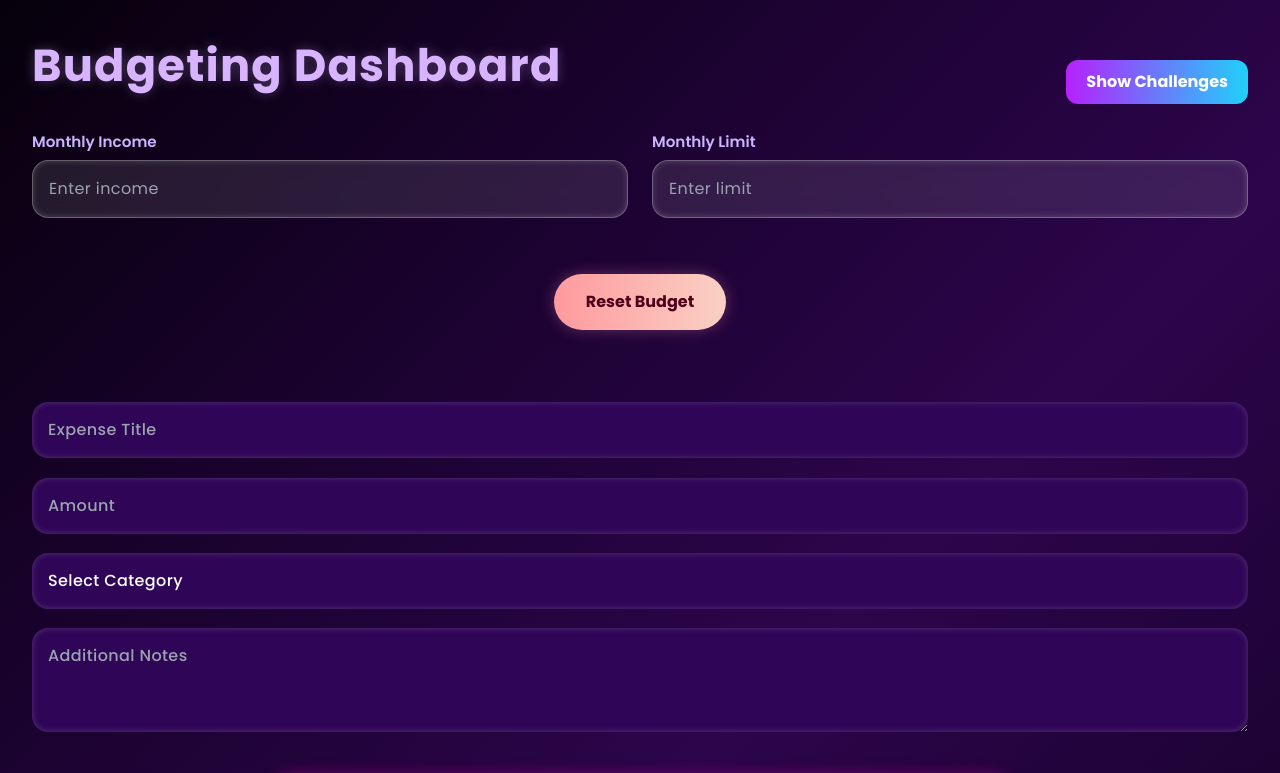
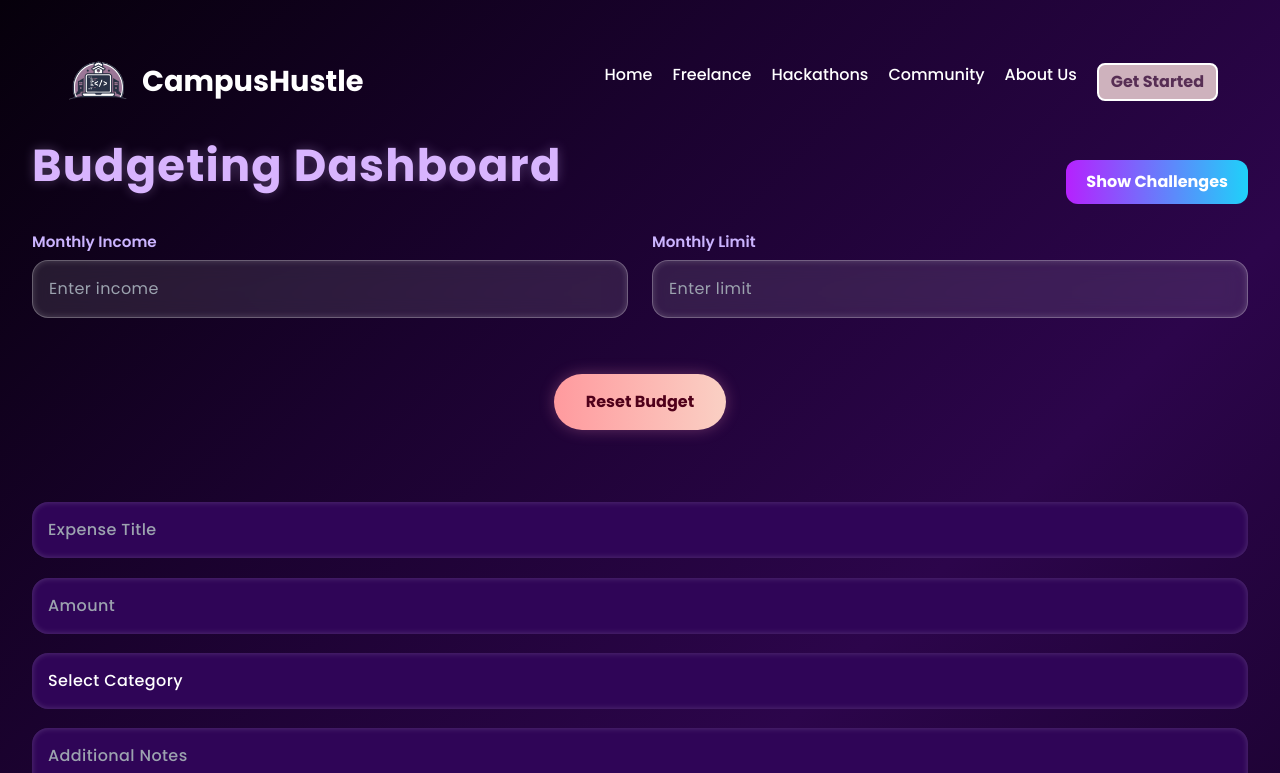
Before and after one commit to AnshulAlgoS/campushustleOG, a React (Create React App) app: page /budgeting in a window 1280 px wide. Shown: the top 773 px of the page. Built offline with nearby package versions, Linux system fonts and the light colour scheme; no server answers.

Commit message:
budgeting nav bar

```diff
--- a/src/App.js
+++ b/src/App.js
@@ -100,10 +100,20 @@ function InnerApp() {
         <Route path="/register" element={<RegisterHackathonPage />} />
         <Route path="/mentorship" element={<Mentorship />} />
         <Route path="/freelance/:categorySlug" element={<CategoryListingPage />} />
-        <Route path="/budgeting" element={<Budgeting navigateTo={(page) => navigate(`/${page}`)} />} />
         <Route path="/scholarships" element={<AllScholarshipsPage />} />
         <Route path="/community1" element={<CommunityHub />} />
         <Route path="/gig/:id" element={<GigDetailsPage />} />
+        <Route
+          path="/budgeting"
+          element={
+            <Budgeting
+              user={user}
+              handleLogout={handleLogout}
+              openAuthModal={openAuthModal}
+              navigateTo={(page) => navigate(`/${page}`)}
+            />
+          }
+        />
 
 
 
--- a/src/views/Budgeting.js
+++ b/src/views/Budgeting.js
@@ -18,6 +18,10 @@ import {
   PointElement
 } from 'chart.js';
 import { Doughnut, Bar, Line } from 'react-chartjs-2';
+import logo from '../assets/images/CL1.png';
+import { Link } from 'react-router-dom';
+import UserMenu from '../components/UserMenu';
+
 
 ChartJS.register(
 
@@ -33,13 +37,14 @@ ChartJS.register(
 ChartJS.defaults.color = '#ffffff'; // sets all text to white by default
 
 
-const BudgetingPage = () => {
+const BudgetingPage = ({user, handleLogout, onProfileClick, openAuthModal}) => {
   const [expenses, setExpenses] = useState([]);
   const [formData, setFormData] = useState({ title: '', amount: '', category: '', notes: '' });
   const [income, setIncome] = useState('');
   const [limit, setLimit]   = useState('');
   const [userId, setUserId] = useState(null);
   const challengesRef = useRef(null);
+    const [menuOpen, setMenuOpen] = useState(false);
   const [completedChallenges, setCompletedChallenges] = useState({});
 
 
@@ -191,6 +196,93 @@ const BudgetingPage = () => {
   ];
   return (
      <div className="budgeting-page">
+      <div className="top-strip">
+                  <div className="logo-combo">
+                    <img src={logo} alt="Campus Hustle Logo" className="strip-logo" />
+                    <span className="logo-text">CampusHustle</span>
+                  </div>
+
+                  {/*  Desktop Nav */}
+                  <nav className="navbar-desktop">
+                    <ul className="strip-nav">
+                      <li><Link to="/">Home</Link></li>
+                      <li><Link to="/freelance">Freelance</Link></li>
+                      <li><Link to="/hackathon">Hackathons</Link></li>
+                      <li>
+                        <Link
+                          to="/"
+                          state={{ scrollTo: 'community' }}
+                          onClick={() => { }}
+                          className="desktop-link-btn"
+                        >
+                          Community
+                        </Link>
+                      </li>
+
+                      <li><Link to="/about">About Us</Link></li>
+                      <li>
+                        {user ? (
+                          <UserMenu
+                            user={user}
+                            onLogout={handleLogout}
+                            onProfileClick={onProfileClick}
+                          />
+                        ) : (
+                          <button
+                            className="signup"
+                            onClick={() => openAuthModal()}
+                          >
+                            Get Started
+                          </button>
+                        )}
+                      </li>
+                    </ul>
+                  </nav>
+
+
+                  {/* Mobile Nav */}
+                  <div className="navbar-mobile">
+                    <button className="hamburger" onClick={() => setMenuOpen(!menuOpen)}>☰</button>
+
+                    {menuOpen && (
+                      <ul className={`mobile-nav ${menuOpen ? 'open' : ''}`}>
+                        <li><Link to="/" onClick={() => setMenuOpen(false)}>Home</Link></li>
+                        <li><Link to="/freelance" onClick={() => setMenuOpen(false)}>Freelance</Link></li>
+                        <li><Link to="/hackathon" onClick={() => setMenuOpen(false)}>Hackathons</Link></li>
+                        <li><Link to="/" state={{ scrollTo: 'community' }} onClick={() => setMenuOpen(false)}>Community</Link></li>
+                        <li><Link to="/about" onClick={() => setMenuOpen(false)}>About Us</Link>
+                        </li>
+                        <li>
+                          {user ? (
+                            <UserMenu
+                              user={user}
+                              onLogout={() => {
+                                setMenuOpen(false);
+                                handleLogout();
+                              }}
+                              onProfileClick={() => {
+                                setMenuOpen(false);
+                                onProfileClick();
+                              }}
+                            />
+                          ) : (
+                            <button
+                              className="signup"
+                              onClick={() => {
+                                setMenuOpen(false);
+                                openAuthModal();
+                              }}
+                            >
+                              Get Started
+                            </button>
+                          )}
+                        </li>
+                      </ul>
+                    )}
+                  </div>
+
+
+                </div>
       <div style={{ display: 'flex', justifyContent: 'space-between', alignItems: 'center' }}>
         <h1>Budgeting Dashboard</h1>
         <button className="challenges-btn" onClick={() => challengesRef.current?.scrollIntoView({ behavior: 'smooth' })}>
```
